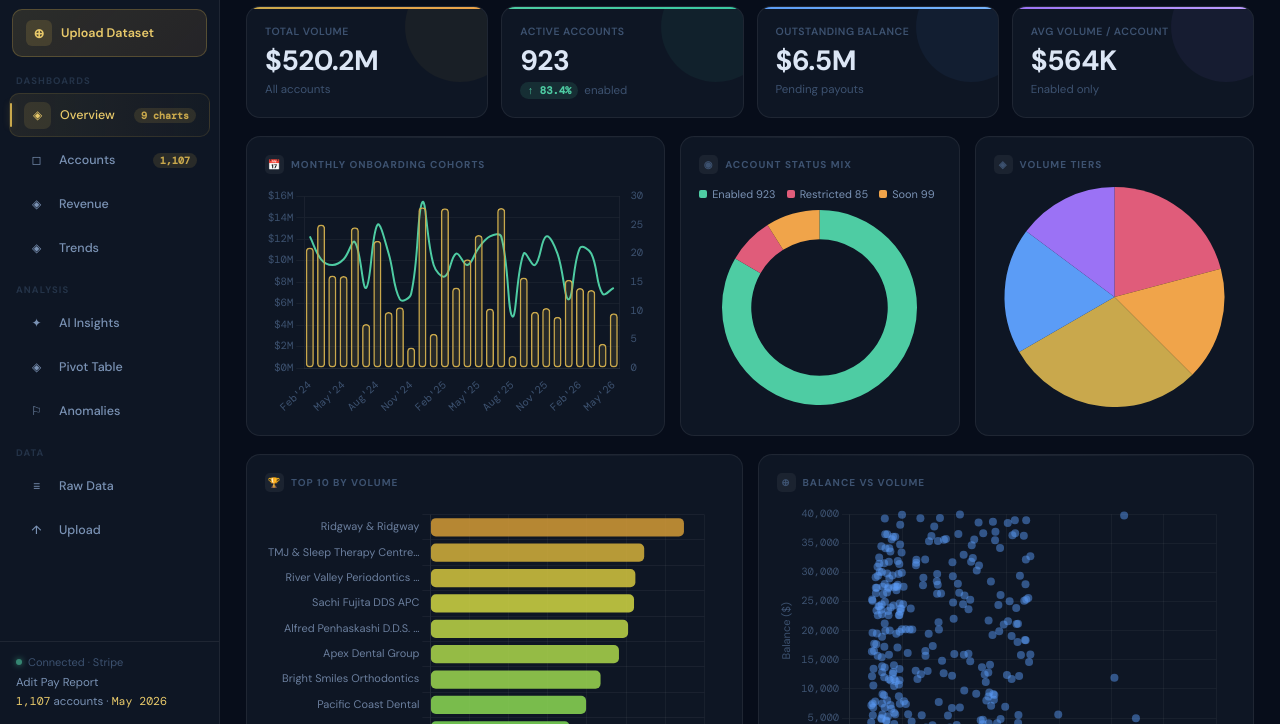
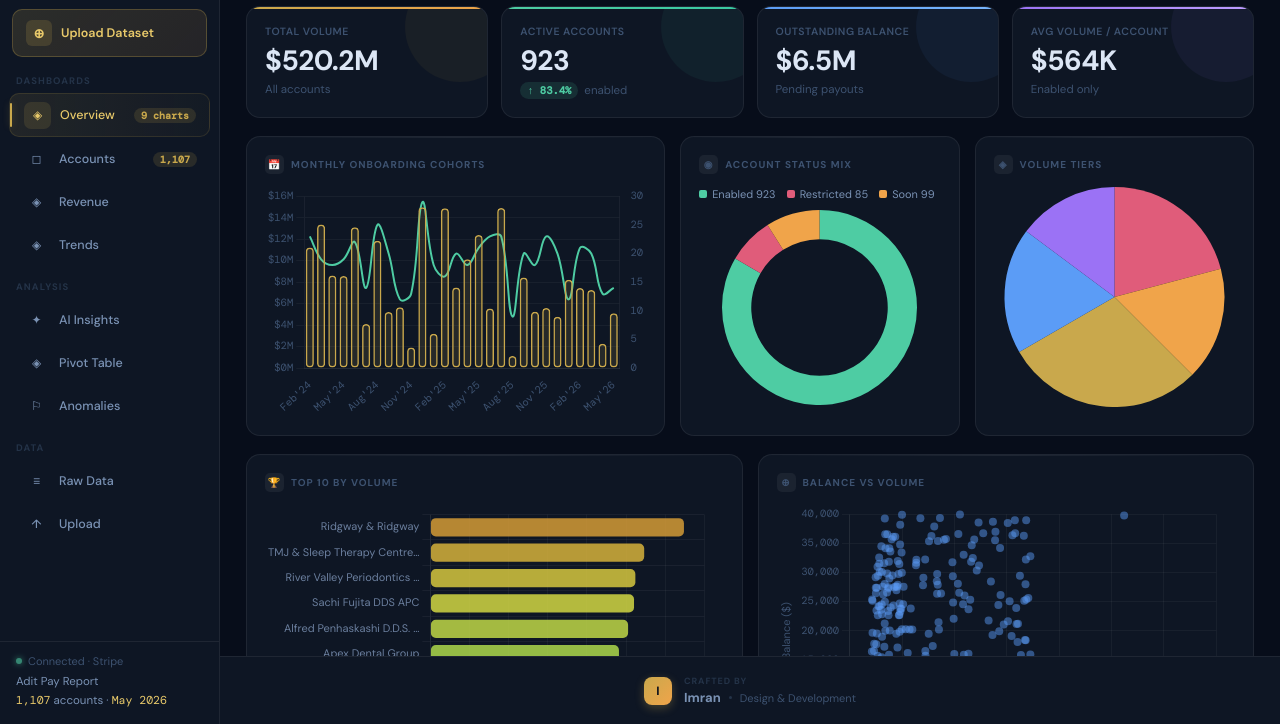
Before and after one commit to ImranAdit/Modern_Business_Inrelligence_dashboard, a website: page index.html in a window 1280 px wide. Shown: the part 76-800 px from the top of the page. Drawn offline with nearby package versions, Linux system fonts and the light colour scheme; a web font is replaced by a local one.

Commit message:
Update index.html

```diff
--- a/index.html
+++ b/index.html
@@ -35,7 +35,7 @@
 
 /* ── Layout ── */
 .shell{display:flex;height:100vh;overflow:hidden}
-.sidebar{width:var(--sw);min-width:var(--sw);background:var(--ink2);border-right:1px solid var(--rim);display:flex;flex-direction:column;position:sticky;top:0;height:100vh;overflow-y:auto;overflow-x:hidden;z-index:100;flex-shrink:0}
+.sidebar{width:var(--sw);min-width:var(--sw);background:var(--ink2);border-right:1px solid var(--rim);display:flex;flex-direction:column;position:sticky;top:0;height:100vh;overflow:hidden;z-index:100;flex-shrink:0}
 .main{flex:1;min-width:0;display:flex;flex-direction:column;overflow:hidden}
 
 /* ── Sidebar ── */
@@ -59,7 +59,7 @@
 .nav-item:not(.active):hover .nav-ico{background:var(--glass2)}
 .nav-badge{margin-left:auto;padding:1px 7px;background:var(--gold-dim);color:var(--gold);border-radius:20px;font-size:10px;font-weight:700;font-family:'DM Mono',monospace}
 
-.sb-footer{margin-top:auto;padding:13px 16px;border-top:1px solid var(--rim)}
+.sb-footer{padding:13px 16px;border-top:1px solid var(--rim)}
 .live-chip{display:flex;align-items:center;gap:6px;font-size:11px;color:var(--text3);margin-bottom:5px}
 .live-dot{width:6px;height:6px;border-radius:50%;background:var(--sage);box-shadow:0 0 6px var(--sage);flex-shrink:0;animation:blink 2.2s ease-in-out infinite}
 @keyframes blink{0%,100%{opacity:1}50%{opacity:.35}}
@@ -225,6 +225,8 @@
   <!-- Hidden file inputs — NOT inside any label -->
   <input type="file" id="fileInputSidebar" accept=".csv,.xlsx,.xls" style="display:none">
 
+  <!-- Scrollable nav area — grows to fill space, scrolls if needed -->
+  <div style="flex:1;overflow-y:auto;overflow-x:hidden;">
   <div class="nav-sec">Dashboards</div>
   <div class="nav-item active" onclick="go('overview')"><div class="nav-ico">◈</div>Overview<span class="nav-badge">9 charts</span></div>
   <div class="nav-item" onclick="go('accounts')"><div class="nav-ico">◻</div>Accounts<span class="nav-badge" id="nb-acc">1,107</span></div>
@@ -237,10 +239,14 @@
   <div class="nav-sec">Data</div>
   <div class="nav-item" onclick="go('raw')"><div class="nav-ico">≡</div>Raw Data</div>
   <div class="nav-item" onclick="go('upload')"><div class="nav-ico">↑</div>Upload</div>
+  </div><!-- end scrollable nav -->
 
-  <div class="sb-footer">
-    <div class="live-chip"><div class="live-dot"></div>Connected · Stripe</div>
-    <div class="sb-meta" id="sb-meta">Adit Pay Report<br><b>1,107</b> accounts · <b>May 2026</b></div>
+  <!-- Footer: status only -->
+  <div style="flex-shrink:0">
+    <div style="padding:12px 16px 14px;border-top:1px solid var(--rim)">
+      <div class="live-chip"><div class="live-dot"></div>Connected · Stripe</div>
+      <div class="sb-meta" id="sb-meta">Adit Pay Report<br><b>1,107</b> accounts · <b>May 2026</b></div>
+    </div>
   </div>
 </aside>
 
@@ -426,6 +432,18 @@
     </div>
   </div>
 
+  <!-- ═══ GLOBAL FOOTER ═══ -->
+  <footer style="flex-shrink:0;text-align:center;padding:18px 24px;border-top:1px solid var(--rim);background:var(--ink2);display:flex;align-items:center;justify-content:center;gap:12px">
+    <div style="width:28px;height:28px;border-radius:8px;background:linear-gradient(135deg,var(--gold),var(--amber));display:flex;align-items:center;justify-content:center;font-size:12px;font-weight:800;color:var(--ink);flex-shrink:0;box-shadow:0 3px 10px var(--gold-glow)">I</div>
+    <div style="text-align:left">
+      <div style="font-size:9px;font-weight:700;color:var(--text4);letter-spacing:.9px;text-transform:uppercase;margin-bottom:2px">Crafted by</div>
+      <div style="display:flex;align-items:center;gap:8px">
+        <span style="font-size:13px;font-weight:700;color:var(--text2)">Imran</span>
+        <span style="width:3px;height:3px;border-radius:50%;background:var(--text4)"></span>
+        <span style="font-size:11px;color:var(--text3)">Design &amp; Development</span>
+      </div>
+    </div>
+  </footer>
 </main>
 </div>
 
```
